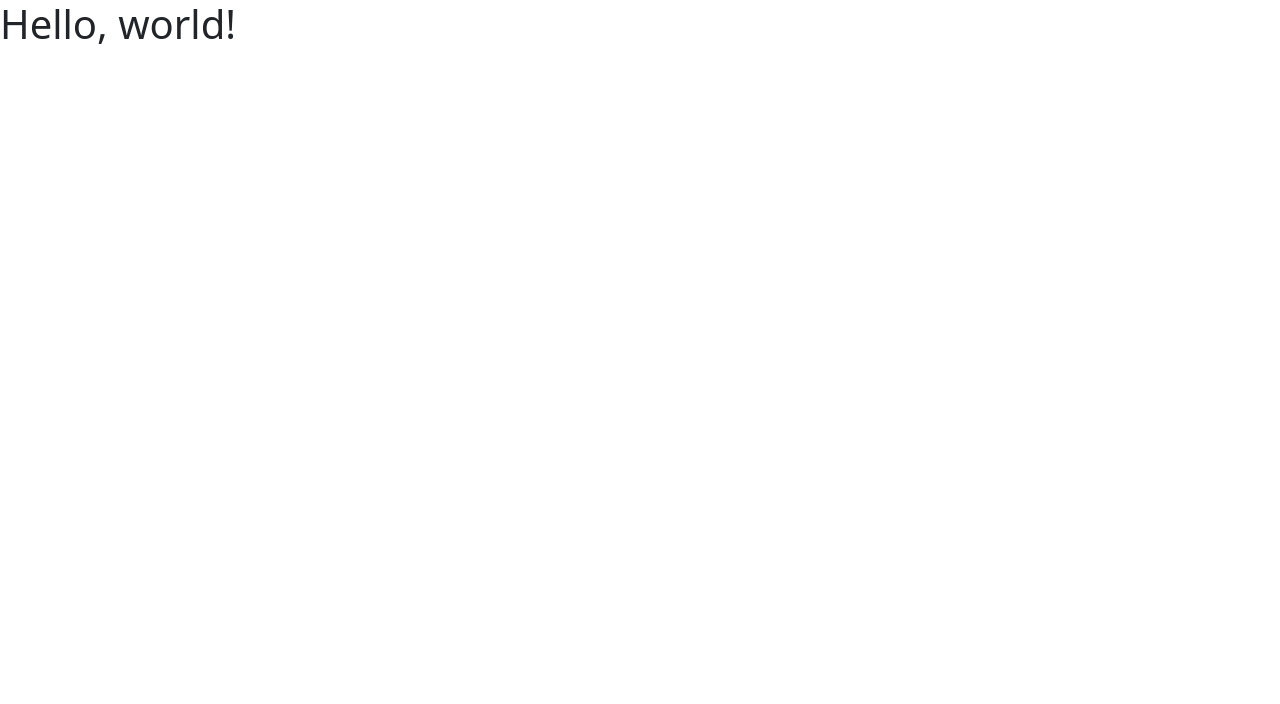
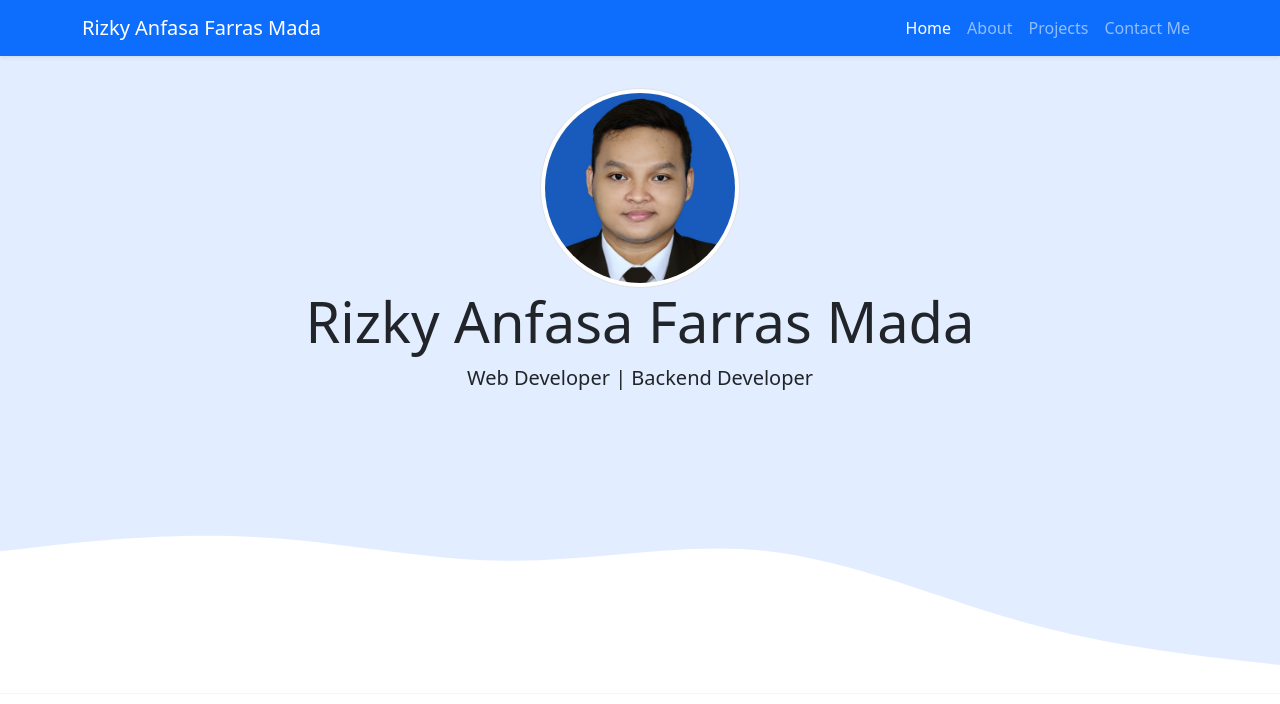
Before and after one commit to rizkyanfasafm/my-portfolio, a plain HTML site: page index.html in a window 1280 px wide. Drawn offline with nearby package versions, Linux system fonts and the light colour scheme.

Commit message:
Menambahkan navbar dan jumbotron

```diff
--- a/index.html
+++ b/index.html
@@ -9,25 +9,53 @@
     <!-- Bootstrap CSS -->
     <link href="https://cdn.jsdelivr.net/npm/bootstrap@5.0.1/dist/css/bootstrap.min.css" rel="stylesheet"
         integrity="sha384-+0n0xVW2eSR5OomGNYDnhzAbDsOXxcvSN1TPprVMTNDbiYZCxYbOOl7+AMvyTG2x" crossorigin="anonymous">
+    <link rel="stylesheet" href="https://cdnjs.cloudflare.com/ajax/libs/animate.css/4.1.1/animate.min.css" />
 
+    <link rel="stylesheet" href="style.css">
+
+    <script src="https://cdn.jsdelivr.net/npm/bootstrap@5.0.1/dist/js/bootstrap.bundle.min.js"
+        integrity="sha384-gtEjrD/SeCtmISkJkNUaaKMoLD0//ElJ19smozuHV6z3Iehds+3Ulb9Bn9Plx0x4" crossorigin="anonymous"
+        defer></script>
     <title>Hello, world!</title>
 </head>
 
 <body>
-    <h1>Hello, world!</h1>
+    <!-- Navbar -->
+    <nav class="navbar navbar-expand-lg navbar-dark bg-primary shadow-sm">
+        <div class="container">
+            <a class="navbar-brand animate__animated animate__bounce" href="#">Rizky Anfasa Farras Mada</a>
+            <button class="navbar-toggler" type="button" data-bs-toggle="collapse" data-bs-target="#navbarNav"
+                aria-controls="navbarNav" aria-expanded="false" aria-label="Toggle navigation">
+                <span class="navbar-toggler-icon"></span>
+            </button>
+            <div class="collapse navbar-collapse" id="navbarNav">
+                <ul class="navbar-nav ms-auto">
+                    <li class="nav-item">
+                        <a class="nav-link active" aria-current="page" href="#">Home</a>
+                    </li>
+                    <li class="nav-item">
+                        <a class="nav-link" href="#">About</a>
+                    </li>
+                    <li class="nav-item">
+                        <a class="nav-link" href="#">Projects</a>
+                    </li>
+                    <li class="nav-item">
+                        <a class="nav-link" href="#">Contact Me</a>
+                    </li>
+                </ul>
+            </div>
+        </div>
+    </nav>
+    <!-- Akhir Navbar -->
 
-    <!-- Optional JavaScript; choose one of the two! -->
-
-    <!-- Option 1: Bootstrap Bundle with Popper -->
-    <script src="https://cdn.jsdelivr.net/npm/bootstrap@5.0.1/dist/js/bootstrap.bundle.min.js"
-        integrity="sha384-gtEjrD/SeCtmISkJkNUaaKMoLD0//ElJ19smozuHV6z3Iehds+3Ulb9Bn9Plx0x4"
-        crossorigin="anonymous"></script>
-
-    <!-- Option 2: Separate Popper and Bootstrap JS -->
-    <!--
-    <script src="https://cdn.jsdelivr.net/npm/@popperjs/core@2.9.2/dist/umd/popper.min.js" integrity="sha384-IQsoLXl5PILFhosVNubq5LC7Qb9DXgDA9i+tQ8Zj3iwWAwPtgFTxbJ8NT4GN1R8p" crossorigin="anonymous"></script>
-    <script src="https://cdn.jsdelivr.net/npm/bootstrap@5.0.1/dist/js/bootstrap.min.js" integrity="sha384-Atwg2Pkwv9vp0ygtn1JAojH0nYbwNJLPhwyoVbhoPwBhjQPR5VtM2+xf0Uwh9KtT" crossorigin="anonymous"></script>
-    -->
+    <!-- Jumbotron -->
+    <section class="jumbotron text-center">
+        <img src="./img/profile.jpg" alt="Rizky Anfasa Farras Mada" width="200px" class="rounded-circle img-thumbnail">
+        <h1 class="display-4">Rizky Anfasa Farras Mada</h1>
+        <p class="lead">Web Developer | Backend Developer</p>
+        <svg xmlns="http://www.w3.org/2000/svg" viewBox="0 0 1440 320"><path fill="#fff" fill-opacity="1" d="M0,160L48,154.7C96,149,192,139,288,144C384,149,480,171,576,170.7C672,171,768,149,864,160C960,171,1056,213,1152,240C1248,267,1344,277,1392,282.7L1440,288L1440,320L1392,320C1344,320,1248,320,1152,320C1056,320,960,320,864,320C768,320,672,320,576,320C480,320,384,320,288,320C192,320,96,320,48,320L0,320Z"></path></svg>
+    </section>
+    <!-- Akhir Jumbotron -->
 </body>
 
 </html>
--- /dev/null
+++ b/style.css
@@ -0,0 +1,4 @@
+.jumbotron{
+    padding-top: 2rem;
+    background-color: #e2edff;
+}
```
Also changed, not shown: img/profile.jpg (added).
